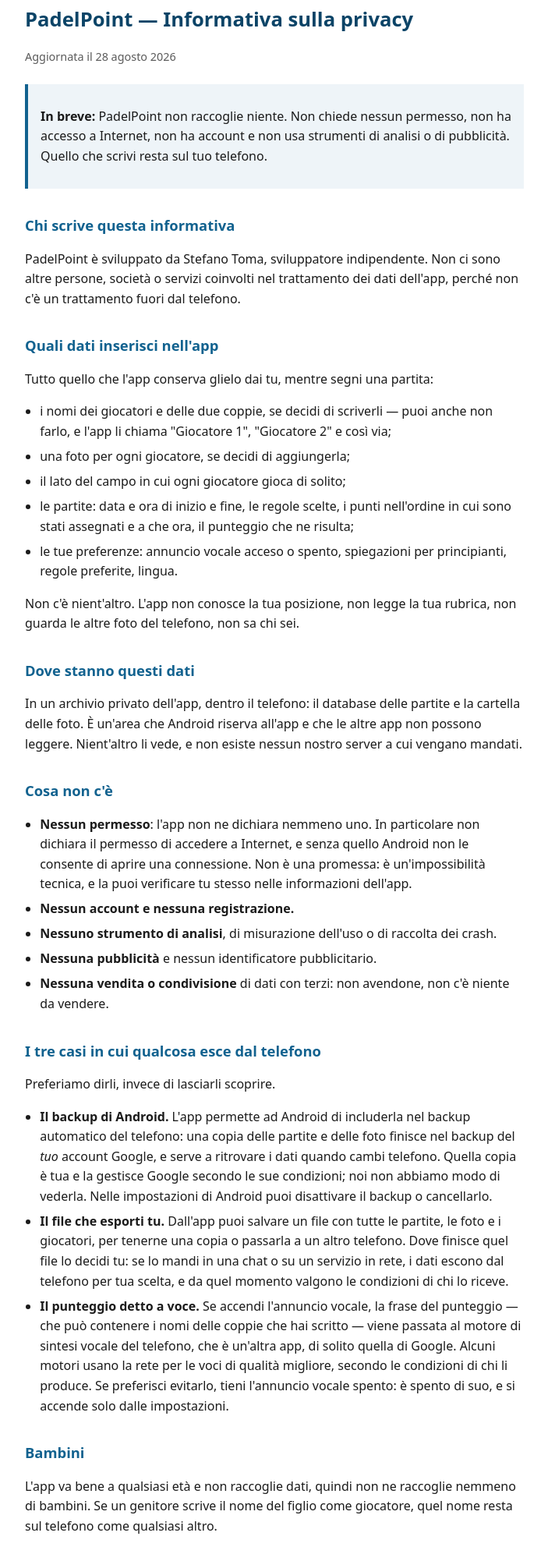
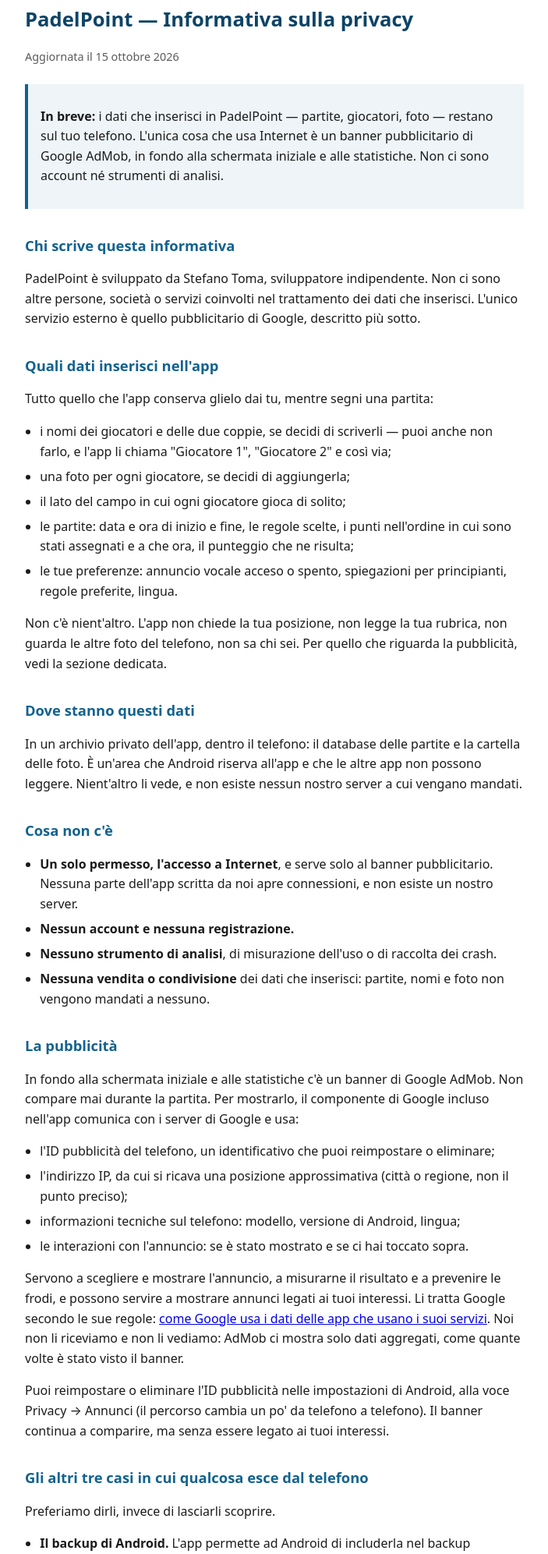
Before and after one commit to stefanot86/stefanot86.github.io, a plain HTML site: page padelpoint/informativa/index.html in a window 1280 px wide. Shown: the part 80-2073 px from the top of the page at 78% size, without its empty margins (288-991 px from the left). Drawn offline with Linux system fonts and the light colour scheme.

Commit message:
Add files via upload

```diff
--- a/padelpoint/informativa/index.html
+++ b/padelpoint/informativa/index.html
@@ -2,8 +2,7 @@
 <!--
     Informativa sulla privacy di PadelPoint, in italiano.
 
-    Questa pagina è una COPIA: la fonte è versionata nel repository dell'app, insieme al codice
-    che le fa dire il vero. Le correzioni si fanno là e si ricopiano qui.
+    Questo file è la FONTE: la pagina pubblicata è una copia. Vedi LEGGIMI.md.
 
     L'indirizzo di contatto in fondo è pubblico per scelta: Play chiede comunque un modo per
     raggiungere lo sviluppatore.
@@ -33,18 +32,19 @@
 <p class="lingua"><a href="en/">English</a></p>
 
 <h1>PadelPoint — Informativa sulla privacy</h1>
-<p class="data">Aggiornata il 28 agosto 2026</p>
+<p class="data">Aggiornata il 15 ottobre 2026</p>
 
 <div class="breve">
-<p><strong>In breve:</strong> PadelPoint non raccoglie niente. Non chiede nessun permesso, non ha
-accesso a Internet, non ha account e non usa strumenti di analisi o di pubblicità. Quello che
-scrivi resta sul tuo telefono.</p>
+<p><strong>In breve:</strong> i dati che inserisci in PadelPoint — partite, giocatori, foto —
+restano sul tuo telefono. L'unica cosa che usa Internet è un banner pubblicitario di Google
+AdMob, in fondo alla schermata iniziale e alle statistiche. Non ci sono account né strumenti di
+analisi.</p>
 </div>
 
 <h2>Chi scrive questa informativa</h2>
 <p>PadelPoint è sviluppato da Stefano Toma, sviluppatore indipendente. Non ci sono altre persone,
-società o servizi coinvolti nel trattamento dei dati dell'app, perché non c'è un trattamento
-fuori dal telefono.</p>
+società o servizi coinvolti nel trattamento dei dati che inserisci. L'unico servizio esterno è
+quello pubblicitario di Google, descritto più sotto.</p>
 
 <h2>Quali dati inserisci nell'app</h2>
 <p>Tutto quello che l'app conserva glielo dai tu, mentre segni una partita:</p>
@@ -58,8 +58,9 @@
     <li>le tue preferenze: annuncio vocale acceso o spento, spiegazioni per principianti, regole
         preferite, lingua.</li>
 </ul>
-<p>Non c'è nient'altro. L'app non conosce la tua posizione, non legge la tua rubrica, non guarda
-le altre foto del telefono, non sa chi sei.</p>
+<p>Non c'è nient'altro. L'app non chiede la tua posizione, non legge la tua rubrica, non guarda
+le altre foto del telefono, non sa chi sei. Per quello che riguarda la pubblicità, vedi la
+sezione dedicata.</p>
 
 <h2>Dove stanno questi dati</h2>
 <p>In un archivio privato dell'app, dentro il telefono: il database delle partite e la cartella
@@ -68,19 +69,37 @@
 
 <h2>Cosa non c'è</h2>
 <ul>
-    <li><strong>Nessun permesso</strong>: l'app non ne dichiara nemmeno uno. In particolare non
-        dichiara il permesso di accedere a Internet, e senza quello Android non le consente di
-        aprire una connessione. Non è una promessa: è un'impossibilità tecnica, e la puoi
-        verificare tu stesso nelle informazioni dell'app.</li>
+    <li><strong>Un solo permesso, l'accesso a Internet</strong>, e serve solo al banner
+        pubblicitario. Nessuna parte dell'app scritta da noi apre connessioni, e non esiste un
+        nostro server.</li>
     <li><strong>Nessun account e nessuna registrazione.</strong></li>
     <li><strong>Nessuno strumento di analisi</strong>, di misurazione dell'uso o di raccolta dei
         crash.</li>
-    <li><strong>Nessuna pubblicità</strong> e nessun identificatore pubblicitario.</li>
-    <li><strong>Nessuna vendita o condivisione</strong> di dati con terzi: non avendone, non
-        c'è niente da vendere.</li>
+    <li><strong>Nessuna vendita o condivisione</strong> dei dati che inserisci: partite, nomi e
+        foto non vengono mandati a nessuno.</li>
 </ul>
 
-<h2>I tre casi in cui qualcosa esce dal telefono</h2>
+<h2>La pubblicità</h2>
+<p>In fondo alla schermata iniziale e alle statistiche c'è un banner di Google AdMob. Non compare
+mai durante la partita. Per mostrarlo, il componente di Google incluso nell'app comunica con i
+server di Google e usa:</p>
+<ul>
+    <li>l'ID pubblicità del telefono, un identificativo che puoi reimpostare o eliminare;</li>
+    <li>l'indirizzo IP, da cui si ricava una posizione approssimativa (città o regione, non il
+        punto preciso);</li>
+    <li>informazioni tecniche sul telefono: modello, versione di Android, lingua;</li>
+    <li>le interazioni con l'annuncio: se è stato mostrato e se ci hai toccato sopra.</li>
+</ul>
+<p>Servono a scegliere e mostrare l'annuncio, a misurarne il risultato e a prevenire le frodi, e
+possono servire a mostrare annunci legati ai tuoi interessi. Li tratta Google secondo le sue
+regole: <a href="https://policies.google.com/technologies/partner-sites">come Google usa i dati
+delle app che usano i suoi servizi</a>. Noi non li riceviamo e non li vediamo: AdMob ci mostra
+solo dati aggregati, come quante volte è stato visto il banner.</p>
+<p>Puoi reimpostare o eliminare l'ID pubblicità nelle impostazioni di Android, alla voce
+Privacy → Annunci (il percorso cambia un po' da telefono a telefono). Il banner continua a
+comparire, ma senza essere legato ai tuoi interessi.</p>
+
+<h2>Gli altri tre casi in cui qualcosa esce dal telefono</h2>
 <p>Preferiamo dirli, invece di lasciarli scoprire.</p>
 <ul>
     <li><strong>Il backup di Android.</strong> L'app permette ad Android di includerla nel backup
@@ -101,8 +120,9 @@
 </ul>
 
 <h2>Bambini</h2>
-<p>L'app va bene a qualsiasi età e non raccoglie dati, quindi non ne raccoglie nemmeno di
-bambini. Se un genitore scrive il nome del figlio come giocatore, quel nome resta sul telefono
+<p>L'app non è rivolta in modo specifico ai bambini e non raccoglie dati per conto suo, quindi
+nemmeno dei bambini. Il banner viene da Google AdMob, che applica le sue regole sui contenuti
+degli annunci. Se un genitore scrive il nome del figlio come giocatore, quel nome resta sul telefono
 come qualsiasi altro.</p>
 
 <h2>Cancellare i dati</h2>
@@ -112,6 +132,9 @@
         foto se ne vanno insieme all'app.</li>
     <li>La copia nel backup di Google si cancella dalle impostazioni di backup del tuo account
         Google, perché quella copia sta lì e non sul telefono.</li>
+    <li>I dati della pubblicità li conserva Google: puoi eliminare l'ID pubblicità dalle
+        impostazioni di Android, e gestire i dati del tuo account Google su
+        <a href="https://myaccount.google.com/">myaccount.google.com</a>.</li>
 </ul>
 
 <h2>Se questa informativa cambia</h2>
```
Also changed, not shown: padelpoint/informativa/en/index.html (+42 -18 lines).
